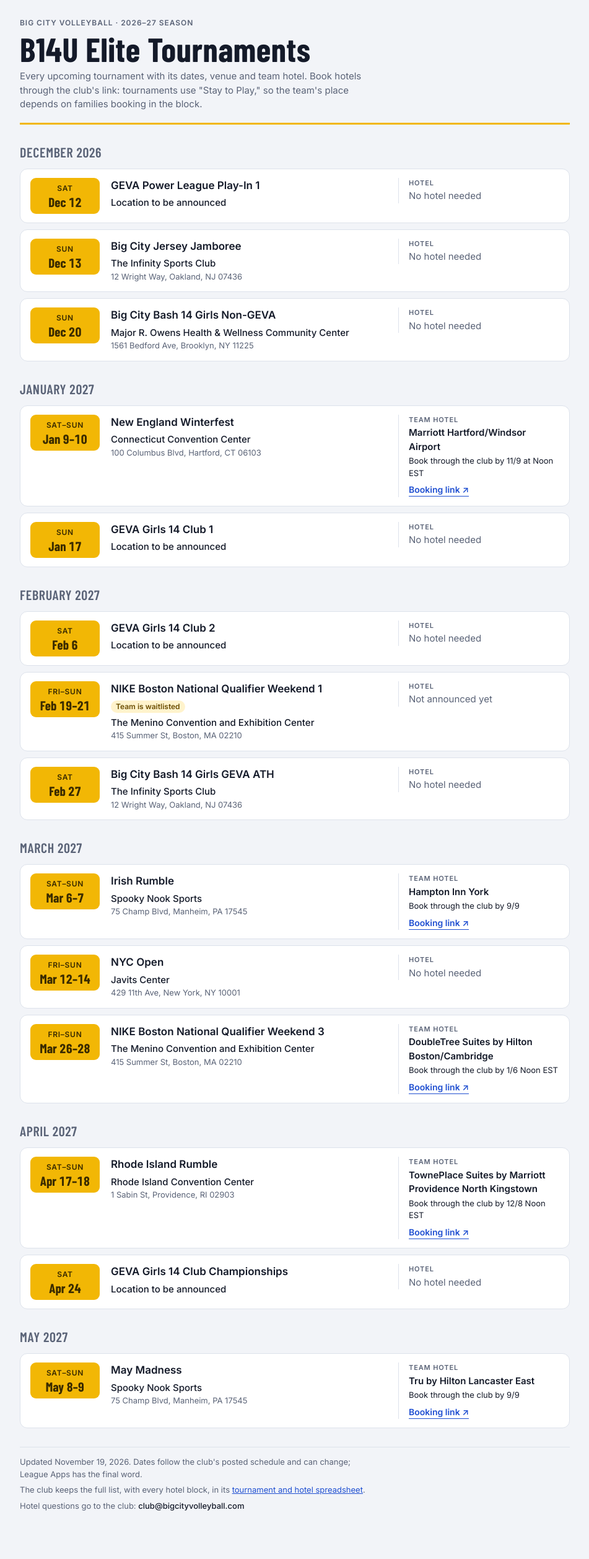
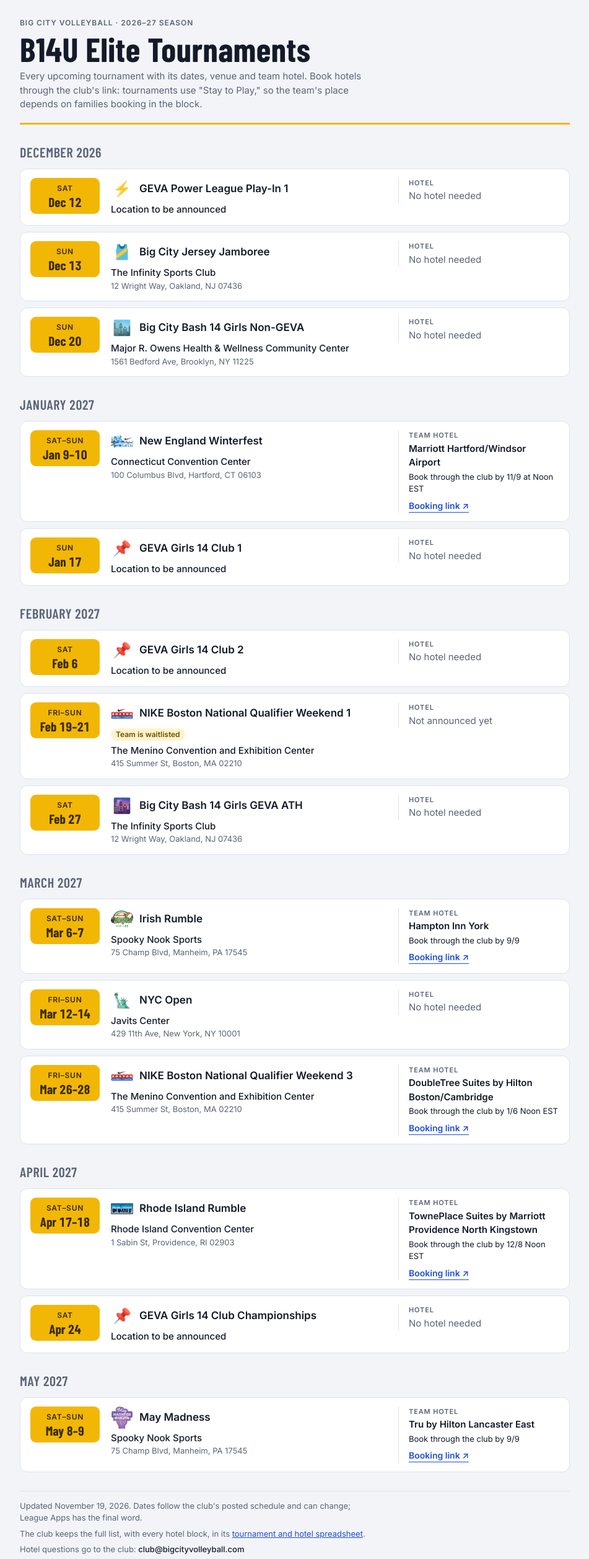
Before and after one commit to 2mynrnf4zd-hub/team-pages, a plain HTML site: page big-city-elite/index.html in a window 1280 px wide. Shown: the top 2515 px of the page at 62% size, without its empty margins (164-1115 px from the left). Before the commit the page ends 2479 px from the top, so only its background shows below. Drawn offline with nearby package versions, Linux system fonts and the light colour scheme.

Commit message:
Update Big City Elite

```diff
--- a/big-city-elite/index.html
+++ b/big-city-elite/index.html
@@ -49,6 +49,27 @@ h1 { font-family: var(--display); font-weight: 700; font-size: clamp(34px, 7vw,
 .book { display: inline-block; margin-top: 6px; font-weight: 600; font-size: 14px; color: var(--accent); text-decoration: none;
   border-bottom: 1.5px solid currentColor; }
 .book:focus-visible { outline: 2px solid var(--accent); outline-offset: 3px; border-radius: 2px; }
+.rsvp { grid-column: 1 / -1; display: grid; gap: 4px; border-top: 1px solid var(--line); padding-top: 10px; font-size: 14px; }
+.rsvp p { margin: 0; }
+.rsvp .quiet { color: var(--muted); }
+.ico { display: inline-block; width: 1.6em; }
+.actions { display: flex; flex-wrap: wrap; gap: 8px; margin-top: 4px; }
+.act, .reply button { font: inherit; font-size: 14px; font-weight: 600; border-radius: 999px; padding: 6px 14px; cursor: pointer;
+  border: 1.5px solid var(--accent); background: transparent; color: var(--accent); }
+.act:hover, .reply button[type="submit"] { background: var(--accent); color: var(--surface); }
+.act:focus-visible, .reply button:focus-visible, .reply input:focus-visible { outline: 2px solid var(--accent); outline-offset: 2px; }
+.reply { display: flex; flex-wrap: wrap; align-items: end; gap: 10px; margin-top: 6px; padding: 12px; border-radius: 10px; background: var(--bg); }
+.reply label { display: grid; gap: 3px; font-size: 13px; font-weight: 600; color: var(--muted); }
+.reply input { font: inherit; font-size: 15px; padding: 7px 10px; border-radius: 8px; border: 1px solid var(--line); background: var(--surface); color: var(--ink); min-width: 0; }
+.reply input[name="who"] { width: min(240px, 60vw); }
+.reply input[name="people"] { width: 80px; }
+.reply-buttons { display: flex; gap: 8px; }
+.reply .hint { flex-basis: 100%; margin: 0; font-size: 12.5px; color: var(--muted); }
+.title { display: flex; align-items: center; gap: 10px; }
+.title h3 { margin: 0; }
+.ticon { flex: none; width: 36px; height: 36px; object-fit: contain; border-radius: 8px; background: #fff; }
+.ticon.emoji { display: grid; place-items: center; font-size: 24px; background: transparent; }
+.what .chip { margin-top: 6px; }
 footer { margin-top: 30px; padding-top: 14px; border-top: 1px solid var(--line); color: var(--muted); font-size: 13px; display: grid; gap: 6px; }
 footer p { margin: 0; max-width: 70ch; }
 footer a { color: var(--accent); }
@@ -68,60 +89,74 @@ footer a { color: var(--accent); }
   </header>
   <section class="month"><h2>December 2026</h2><ol class="events"><li class="event">
   <div class="when"><span class="days">Sat</span><span class="dates">Dec 12</span></div>
-  <div class="what"><h3>GEVA Power League Play-In 1</h3><p class="where">Location to be announced</p></div>
+  <div class="what"><div class="title"><span class="ticon emoji" aria-hidden="true">⚡</span><h3>GEVA Power League Play-In 1</h3></div><p class="where">Location to be announced</p></div>
   <div class="hotel none"><span class="label">Hotel</span><p>No hotel needed</p></div>
+
 </li><li class="event">
   <div class="when"><span class="days">Sun</span><span class="dates">Dec 13</span></div>
-  <div class="what"><h3>Big City Jersey Jamboree</h3><p class="where">The Infinity Sports Club</p><p class="address">12 Wright Way, Oakland, NJ 07436</p></div>
+  <div class="what"><div class="title"><span class="ticon emoji" aria-hidden="true">🎽</span><h3>Big City Jersey Jamboree</h3></div><p class="where">The Infinity Sports Club</p><p class="address">12 Wright Way, Oakland, NJ 07436</p></div>
   <div class="hotel none"><span class="label">Hotel</span><p>No hotel needed</p></div>
+
 </li><li class="event">
   <div class="when"><span class="days">Sun</span><span class="dates">Dec 20</span></div>
-  <div class="what"><h3>Big City Bash 14 Girls Non-GEVA</h3><p class="where">Major R. Owens Health &amp; Wellness Community Center</p><p class="address">1561 Bedford Ave, Brooklyn, NY 11225</p></div>
+  <div class="what"><div class="title"><span class="ticon emoji" aria-hidden="true">🏙️</span><h3>Big City Bash 14 Girls Non-GEVA</h3></div><p class="where">Major R. Owens Health &amp; Wellness Community Center</p><p class="address">1561 Bedford Ave, Brooklyn, NY 11225</p></div>
   <div class="hotel none"><span class="label">Hotel</span><p>No hotel needed</p></div>
+
 </li></ol></section><section class="month"><h2>January 2027</h2><ol class="events"><li class="event">
   <div class="when"><span class="days">Sat–Sun</span><span class="dates">Jan 9–10</span></div>
-  <div class="what"><h3>New England Winterfest</h3><p class="where">Connecticut Convention Center</p><p class="address">100 Columbus Blvd, Hartford, CT 06103</p></div>
+  <div class="what"><div class="title"><img class="ticon" src="logos/a9e28f7b86094d45a56168b15568e74c.png?v=6df49209" alt=""><h3>New England Winterfest</h3></div><p class="where">Connecticut Convention Center</p><p class="address">100 Columbus Blvd, Hartford, CT 06103</p></div>
   <div class="hotel"><span class="label">Team hotel</span><p class="hotel-name">Marriott Hartford/Windsor Airport</p><p class="deadline">Book through the club by 11/9 at Noon EST</p><a class="book" href="https://portal.thsweb.com/reservations/access/01m5ab0agqbb38rw318rzkzpx7" target="_blank" rel="noopener">Booking link <span aria-hidden="true">↗</span></a></div>
+
 </li><li class="event">
   <div class="when"><span class="days">Sun</span><span class="dates">Jan 17</span></div>
-  <div class="what"><h3>GEVA Girls 14 Club 1</h3><p class="where">Location to be announced</p></div>
+  <div class="what"><div class="title"><span class="ticon emoji" aria-hidden="true">📌</span><h3>GEVA Girls 14 Club 1</h3></div><p class="where">Location to be announced</p></div>
   <div class="hotel none"><span class="label">Hotel</span><p>No hotel needed</p></div>
+
 </li></ol></section><section class="month"><h2>February 2027</h2><ol class="events"><li class="event">
   <div class="when"><span class="days">Sat</span><span class="dates">Feb 6</span></div>
-  <div class="what"><h3>GEVA Girls 14 Club 2</h3><p class="where">Location to be announced</p></div>
+  <div class="what"><div class="title"><span class="ticon emoji" aria-hidden="true">📌</span><h3>GEVA Girls 14 Club 2</h3></div><p class="where">Location to be announced</p></div>
   <div class="hotel none"><span class="label">Hotel</span><p>No hotel needed</p></div>
+
 </li><li class="event">
   <div class="when"><span class="days">Fri–Sun</span><span class="dates">Feb 19–21</span></div>
-  <div class="what"><h3>NIKE Boston National Qualifier Weekend 1</h3><span class="chip">Team is waitlisted</span><p class="where">The Menino Convention and Exhibition Center</p><p class="address">415 Summer St, Boston, MA 02210</p></div>
+  <div class="what"><div class="title"><img class="ticon" src="logos/63bb9ab376274c24969aed11a02c9701.png?v=ee692da4" alt=""><h3>NIKE Boston National Qualifier Weekend 1</h3></div><span class="chip">Team is waitlisted</span><p class="where">The Menino Convention and Exhibition Center</p><p class="address">415 Summer St, Boston, MA 02210</p></div>
   <div class="hotel none"><span class="label">Hotel</span><p>Not announced yet</p></div>
+
 </li><li class="event">
   <div class="when"><span class="days">Sat</span><span class="dates">Feb 27</span></div>
-  <div class="what"><h3>Big City Bash 14 Girls GEVA ATH</h3><p class="where">The Infinity Sports Club</p><p class="address">12 Wright Way, Oakland, NJ 07436</p></div>
+  <div class="what"><div class="title"><span class="ticon emoji" aria-hidden="true">🌆</span><h3>Big City Bash 14 Girls GEVA ATH</h3></div><p class="where">The Infinity Sports Club</p><p class="address">12 Wright Way, Oakland, NJ 07436</p></div>
   <div class="hotel none"><span class="label">Hotel</span><p>No hotel needed</p></div>
+
 </li></ol></section><section class="month"><h2>March 2027</h2><ol class="events"><li class="event">
   <div class="when"><span class="days">Sat–Sun</span><span class="dates">Mar 6–7</span></div>
-  <div class="what"><h3>Irish Rumble</h3><p class="where">Spooky Nook Sports</p><p class="address">75 Champ Blvd, Manheim, PA 17545</p></div>
+  <div class="what"><div class="title"><img class="ticon" src="logos/4d9fd04bdccc41038737181ed730c142.png?v=914d8c4a" alt=""><h3>Irish Rumble</h3></div><p class="where">Spooky Nook Sports</p><p class="address">75 Champ Blvd, Manheim, PA 17545</p></div>
   <div class="hotel"><span class="label">Team hotel</span><p class="hotel-name">Hampton Inn York</p><p class="deadline">Book through the club by 9/9</p><a class="book" href="https://presto.eventpipe.com/event/a5d70fa8-236c-401e-9fc3-124e4996f58e/shopKey/6a9b85ab410a97742d4b4513/search?inventory=public&amp;groupBlockId=030d0ce5-79af-4d9f-861d-87e328812884" target="_blank" rel="noopener">Booking link <span aria-hidden="true">↗</span></a></div>
+
 </li><li class="event">
   <div class="when"><span class="days">Fri–Sun</span><span class="dates">Mar 12–14</span></div>
-  <div class="what"><h3>NYC Open</h3><p class="where">Javits Center</p><p class="address">429 11th Ave, New York, NY 10001</p></div>
+  <div class="what"><div class="title"><span class="ticon emoji" aria-hidden="true">🗽</span><h3>NYC Open</h3></div><p class="where">Javits Center</p><p class="address">429 11th Ave, New York, NY 10001</p></div>
   <div class="hotel none"><span class="label">Hotel</span><p>No hotel needed</p></div>
+
 </li><li class="event">
   <div class="when"><span class="days">Fri–Sun</span><span class="dates">Mar 26–28</span></div>
-  <div class="what"><h3>NIKE Boston National Qualifier Weekend 3</h3><p class="where">The Menino Convention and Exhibition Center</p><p class="address">415 Summer St, Boston, MA 02210</p></div>
+  <div class="what"><div class="title"><img class="ticon" src="logos/6e75cb60639d40a7b9c8d809aefc80af.png?v=7e3f455b" alt=""><h3>NIKE Boston National Qualifier Weekend 3</h3></div><p class="where">The Menino Convention and Exhibition Center</p><p class="address">415 Summer St, Boston, MA 02210</p></div>
   <div class="hotel"><span class="label">Team hotel</span><p class="hotel-name">DoubleTree Suites by Hilton Boston/Cambridge</p><p class="deadline">Book through the club by 1/6 Noon EST</p><a class="book" href="https://portal.thsweb.com/reservations/access/01m5yy5e017gswrbjjy4ney7bf" target="_blank" rel="noopener">Booking link <span aria-hidden="true">↗</span></a></div>
+
 </li></ol></section><section class="month"><h2>April 2027</h2><ol class="events"><li class="event">
   <div class="when"><span class="days">Sat–Sun</span><span class="dates">Apr 17–18</span></div>
-  <div class="what"><h3>Rhode Island Rumble</h3><p class="where">Rhode Island Convention Center</p><p class="address">1 Sabin St, Providence, RI 02903</p></div>
+  <div class="what"><div class="title"><img class="ticon" src="logos/02908ee2b0de4a55948afa6329b6fca0.png?v=a02192dd" alt=""><h3>Rhode Island Rumble</h3></div><p class="where">Rhode Island Convention Center</p><p class="address">1 Sabin St, Providence, RI 02903</p></div>
   <div class="hotel"><span class="label">Team hotel</span><p class="hotel-name">TownePlace Suites by Marriott Providence North Kingstown</p><p class="deadline">Book through the club by 12/8 Noon EST</p><a class="book" href="https://portal.thsweb.com/reservations/access/01m5fz020zcmgsxhch3m7jvmmd" target="_blank" rel="noopener">Booking link <span aria-hidden="true">↗</span></a></div>
+
 </li><li class="event">
   <div class="when"><span class="days">Sat</span><span class="dates">Apr 24</span></div>
-  <div class="what"><h3>GEVA Girls 14 Club Championships</h3><p class="where">Location to be announced</p></div>
+  <div class="what"><div class="title"><span class="ticon emoji" aria-hidden="true">📌</span><h3>GEVA Girls 14 Club Championships</h3></div><p class="where">Location to be announced</p></div>
   <div class="hotel none"><span class="label">Hotel</span><p>No hotel needed</p></div>
+
 </li></ol></section><section class="month"><h2>May 2027</h2><ol class="events"><li class="event">
   <div class="when"><span class="days">Sat–Sun</span><span class="dates">May 8–9</span></div>
-  <div class="what"><h3>May Madness</h3><p class="where">Spooky Nook Sports</p><p class="address">75 Champ Blvd, Manheim, PA 17545</p></div>
+  <div class="what"><div class="title"><img class="ticon" src="logos/0bb0ed9dc2564063a0af9858a9a558bf.png?v=ce2eb601" alt=""><h3>May Madness</h3></div><p class="where">Spooky Nook Sports</p><p class="address">75 Champ Blvd, Manheim, PA 17545</p></div>
   <div class="hotel"><span class="label">Team hotel</span><p class="hotel-name">Tru by Hilton Lancaster East</p><p class="deadline">Book through the club by 9/9</p><a class="book" href="https://presto.eventpipe.com/event/f78a27da-df76-4869-904d-2eb3226c9f51/shopKey/6a9b27c296dfa23da36092eb/search?inventory=public&amp;groupBlockId=131b429e-5a1f-47cf-9b07-bac72059dcb6" target="_blank" rel="noopener">Booking link <span aria-hidden="true">↗</span></a></div>
+
 </li></ol></section>
   <footer>
     <p>Updated November 19, 2026. Dates follow the club's posted schedule and can change; League Apps has the final word.</p>
```
Also changed, not shown: big-city-elite/logos/02908ee2b0de4a55948afa6329b6fca0.png (added), big-city-elite/logos/0bb0ed9dc2564063a0af9858a9a558bf.png (added), big-city-elite/logos/4d9fd04bdccc41038737181ed730c142.png (added), big-city-elite/logos/63bb9ab376274c24969aed11a02c9701.png (added), big-city-elite/logos/6e75cb60639d40a7b9c8d809aefc80af.png (added), big-city-elite/logos/a9e28f7b86094d45a56168b15568e74c.png (added).
